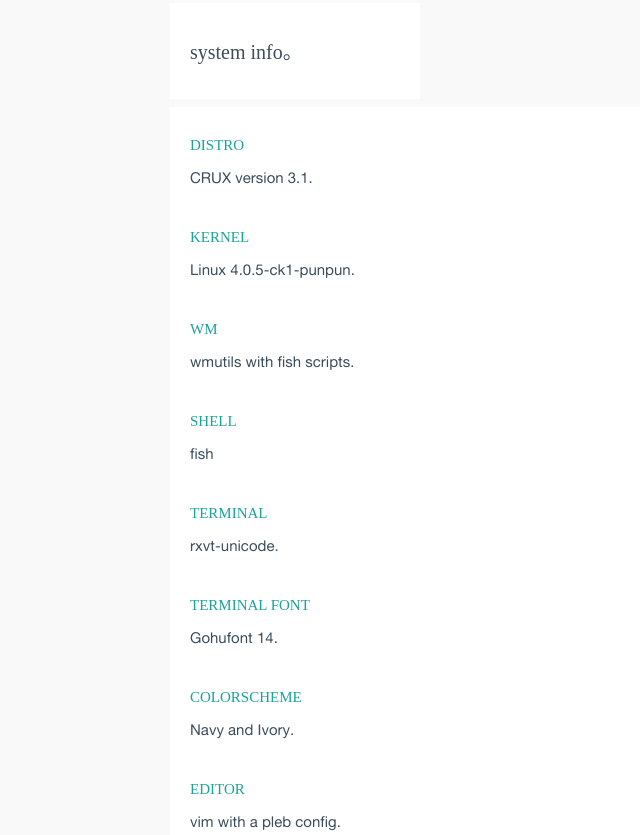
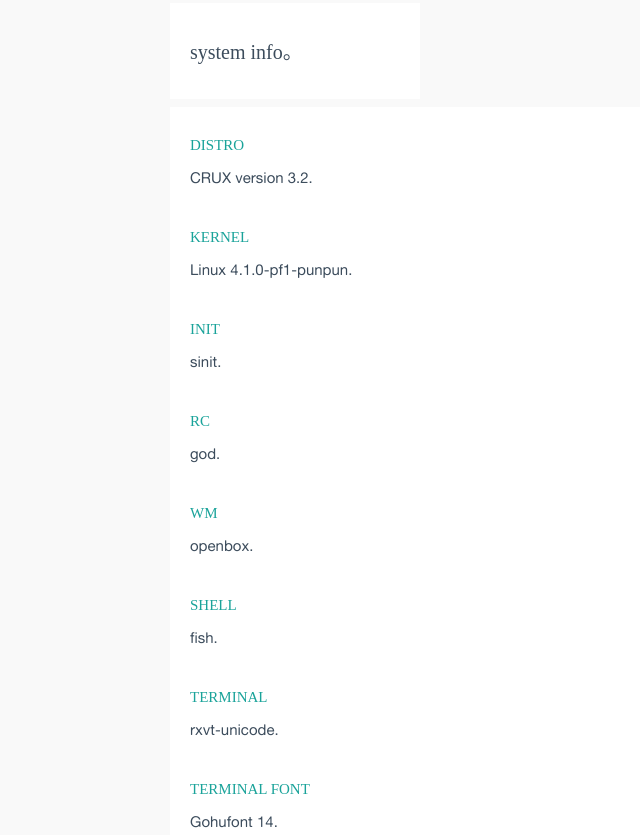
Before and after one commit to CamilleScholtz/rice, a plain HTML site: page index.html in a window 1280 px wide. Shown: the part 6190-7025 px from the top of the page, without its empty margins (0-640 px from the left). Drawn offline with Linux system fonts and the light colour scheme; a script that the page names is missing; a web font is replaced by a local one.

Commit message:
Update system info

```diff
--- a/index.html
+++ b/index.html
@@ -75,7 +75,7 @@
 	<hr id="hidden">
 
 	<div id="header">
-		<h1>scripts。</h1>
+		<h1>scripts & programs。</h1>
 	</div>
 
 	<div id="text">
@@ -156,19 +156,27 @@
 
 	<div id="text">
 		<h1>DISTRO</h1>
-		<p>CRUX version 3.1.</p>
+		<p>CRUX version 3.2.</p>
 		</br>
 
 		<h1>KERNEL</h1>
-		<p>Linux 4.0.5-ck1-punpun.</p>
+		<p>Linux 4.1.0-pf1-punpun.</p>
+		</br>
+
+		<h1>INIT</h1>
+		<p>sinit.</p>
+		</br>
+
+		<h1>RC</h1>
+		<p>god.</p>
 		</br>
 
 		<h1>WM</h1>
-		<p>wmutils with fish scripts.</p>
+		<p>openbox.</p>
 		</br>
 
 		<h1>SHELL</h1>
-		<p>fish</p>
+		<p>fish.</p>
 		</br>
 
 		<h1>TERMINAL</h1>
@@ -180,7 +188,7 @@
 		</br>
 
 		<h1>COLORSCHEME</h1>
-		<p>Navy and Ivory.</p>
+		<p>working title.</p>
 		</br>
 
 		<h1>EDITOR</h1>
```
